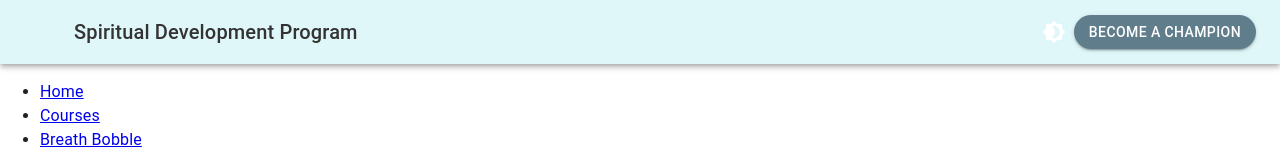
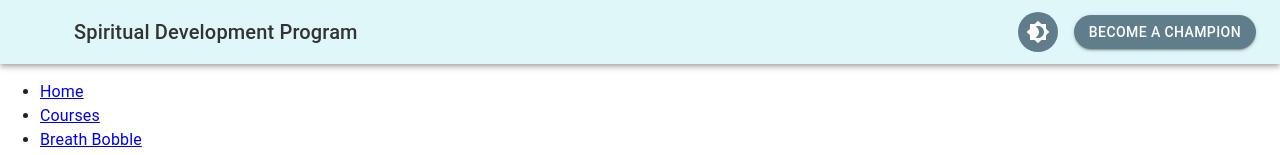
Before and after one commit to AndrePosm/spiritual-development, a React (Create React App) app: page / in a window 1280 px wide. Shown: the top 155 px of the page. Built offline with nearby package versions, Linux system fonts and the light colour scheme; some icons are missing.

Commit message:
Improved theme toggle button style and spacing

```diff
--- a/src/components/Header.js
+++ b/src/components/Header.js
@@ -37,8 +37,21 @@ function Header({ darkMode, setDarkMode }) {
         </Typography>
 
         {/* Theme toggle button */}
-        <IconButton onClick={handleThemeToggle} color="inherit">
-          {darkMode ? <Brightness7Icon /> : <Brightness4Icon />}
+        <IconButton
+          onClick={handleThemeToggle}
+          color="inherit"
+          sx={{
+           marginRight: '16px', // Add spacing between the toggle button and "BECOME A CHAMPION" button
+           backgroundColor: darkMode ? '#fff' : '#607d8b', // Background color based on theme
+           color: darkMode ? '#607d8b' : '#fff', // Icon color based on theme
+           '&:hover': {
+            backgroundColor: darkMode ? '#ccc' : '#455a64', // Change background on hover
+           },
+           borderRadius: '50%', // Round button shape
+           padding: '8px', // Increase button size slightly
+          }}
+        >
+        {darkMode ? <Brightness7Icon /> : <Brightness4Icon />}
         </IconButton>
 
         {/* Become a Champion button */}
```
